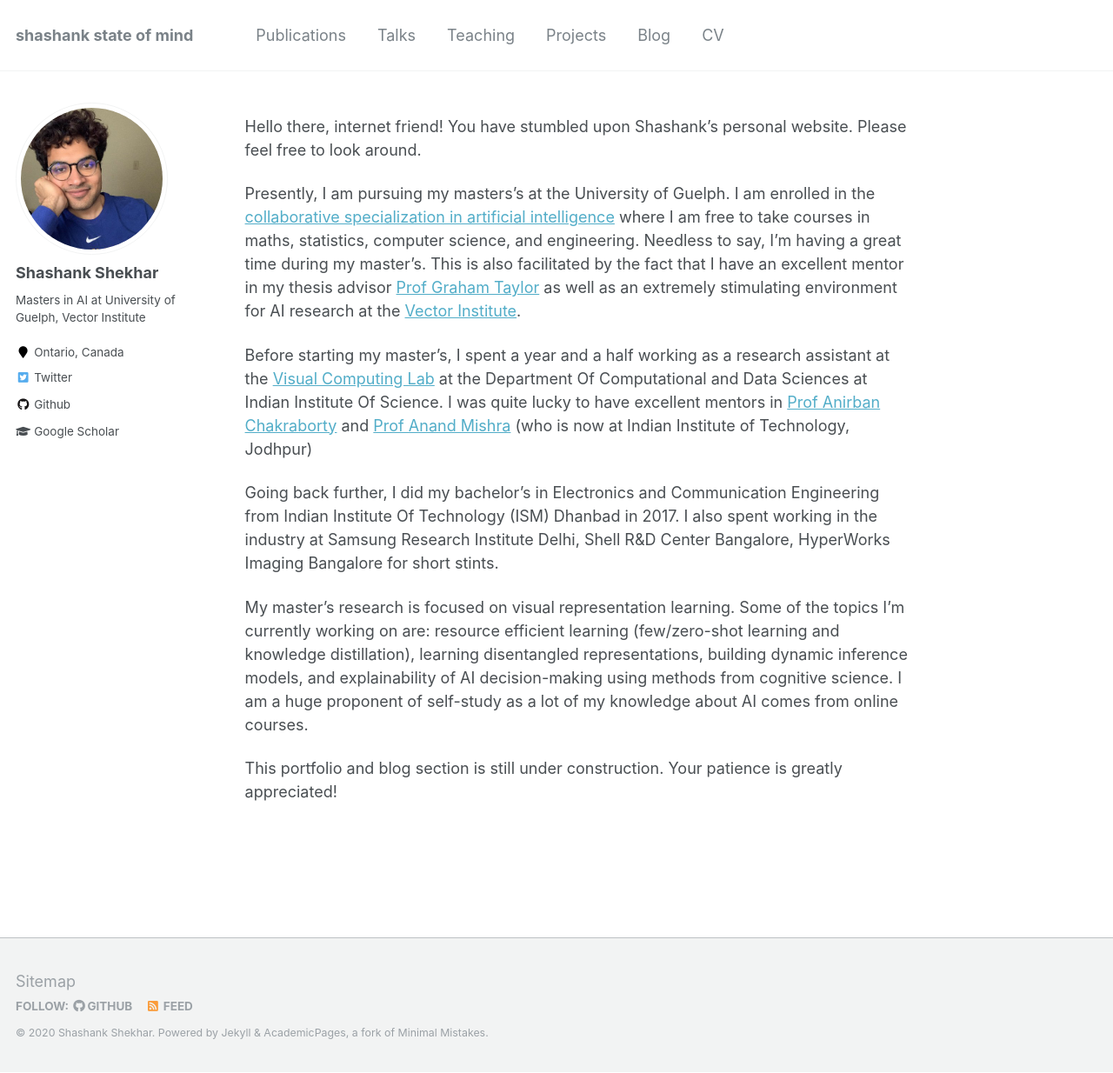
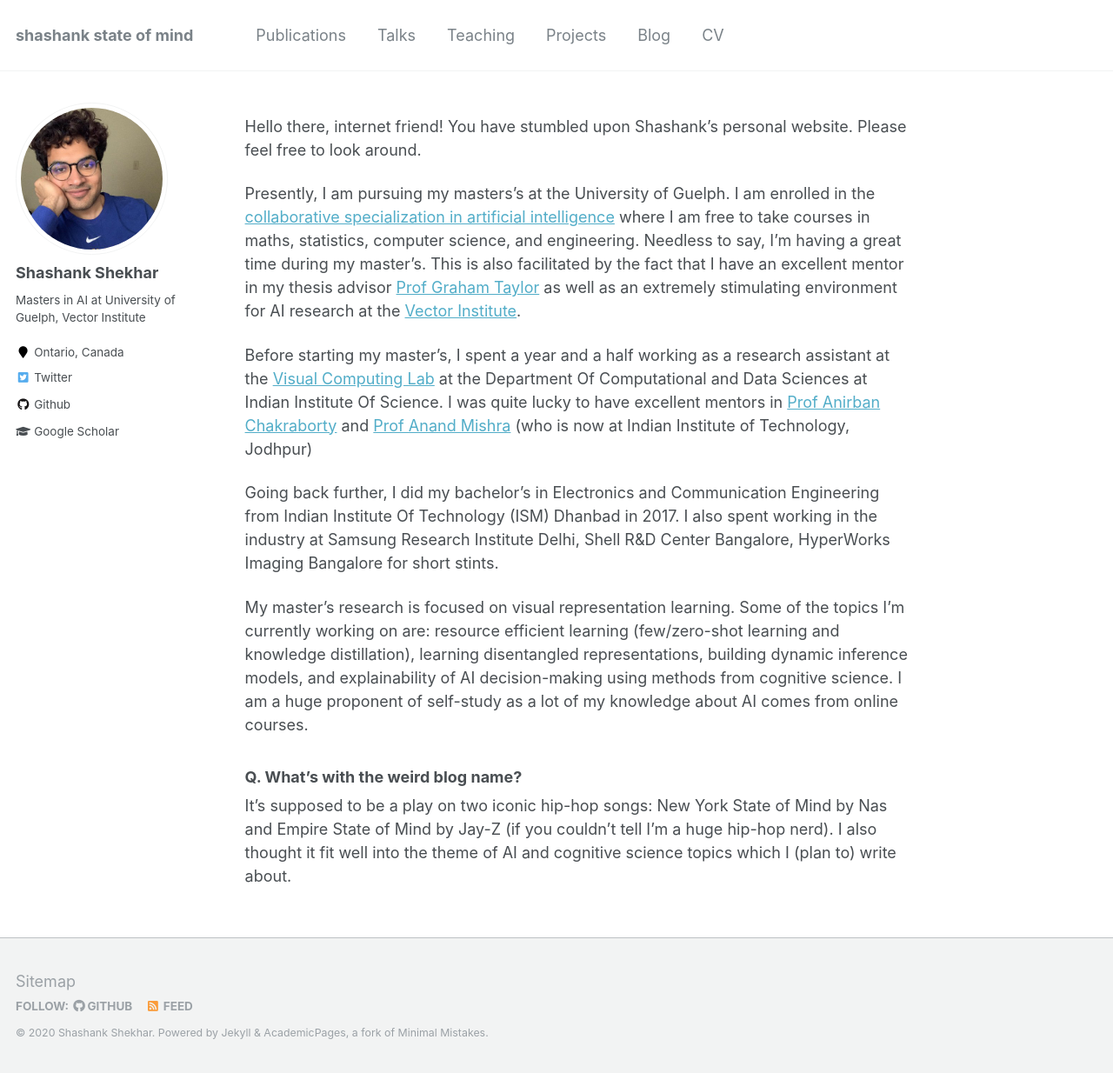
Before and after one commit to sshkhr/sshkhr.github.io, a Jekyll site: the page built from _pages/about.md, in a window 1280 px wide and 1234 px high. Shown: the whole window at 87% size. Built offline with Jekyll 4.4.1, drawn with Linux system fonts in a browser that asks for light colours; a file with an impossible date is left out.

Commit message:
explain blog name

```diff
--- a/_pages/about.md
+++ b/_pages/about.md
@@ -18,4 +18,6 @@ Going back further, I did my bachelor's in Electronics and Communication Enginee
 
 My master's research is focused on visual representation learning. Some of the topics I'm currently working on are: resource efficient learning (few/zero-shot learning and knowledge distillation), learning disentangled representations, building dynamic inference models, and explainability of AI decision-making using methods from cognitive science. I am a huge proponent of self-study as a lot of my knowledge about AI comes from online courses.
 
-This portfolio and blog section is still under construction. Your patience is greatly appreciated!
+### Q. What's with the weird blog name?
+
+It's supposed to be a play on two iconic hip-hop songs: New York State of Mind by Nas and Empire State of Mind by Jay-Z (if you couldn't tell I'm a huge hip-hop nerd). I also thought it fit well into the theme of AI and cognitive science topics which I (plan to) write about.
```
